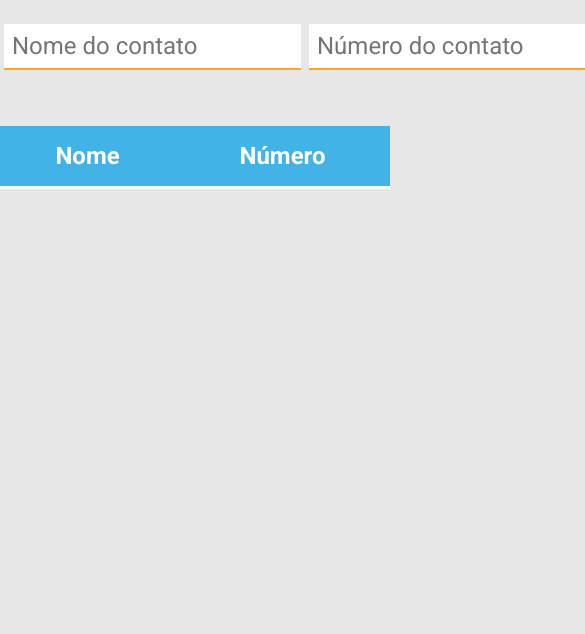
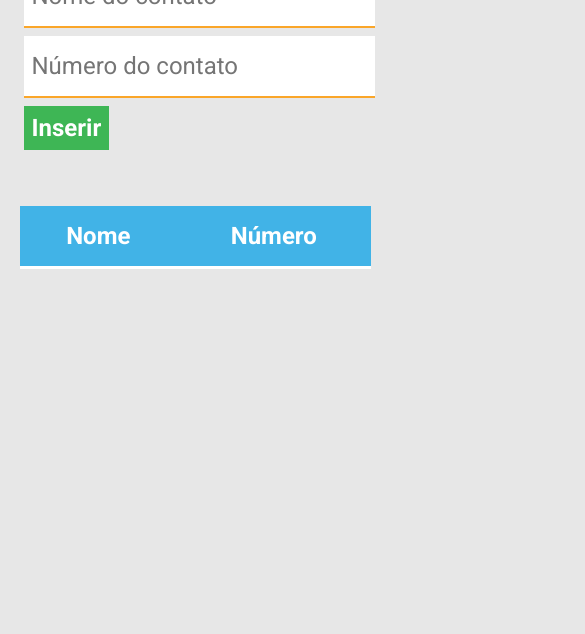
Before and after one commit to rafasilverios/Engenheiro-Front-End-Projeto-2, a plain HTML site: page index.html in a window 390 px wide. Shown: the part 210-844 px from the top of the page, 585 px wide, since content can reach past the window. Drawn offline with Linux system fonts and the light colour scheme.

Commit message:
ajustes mobile

```diff
--- a/index.html
+++ b/index.html
@@ -24,7 +24,7 @@
             <thead>
                 <tr>
                     <th>Nome</th>
-                    <th>Número</th>
+                    <th class="teste">Número</th>
                 </tr>
             </thead>
             <tbody>
--- a/main.css
+++ b/main.css
@@ -7,7 +7,7 @@
 
 body {
     background-color: #E7E7E7;
-    padding-top: 100px
+    padding-top: 100px;
 }
 
 header {
@@ -68,7 +68,12 @@ table {
     color: #fff;
 }
 
+table tbody {
+    background-color: #6bd0ff;
+}
+
 table th {
+    min-width: 250px;
     border-bottom: 3px solid #fff;
     padding: 16px;
     font-size: 24px;
@@ -81,3 +86,42 @@ table td {
     font-size: 18px;
     border-bottom: 0.5px solid #fff;
 }
+
+@media (max-width: 600px) {
+
+    .container {
+        width: 90%;
+    }
+
+    header h1 {
+        font-size: 28px;
+    }
+
+    form {
+        display: block;
+    }
+
+    form {
+        display: block;
+    }
+
+    form input {
+        width: 100%;
+        margin-bottom: 8px;
+        padding: 16px 8px;
+    }
+
+    form button,
+    form input {
+        font-size: 24px;
+    }
+
+    table th {
+        min-width: auto;
+    }
+
+    table tr td {
+        font-size: 14px;
+    }
+
+}
```
